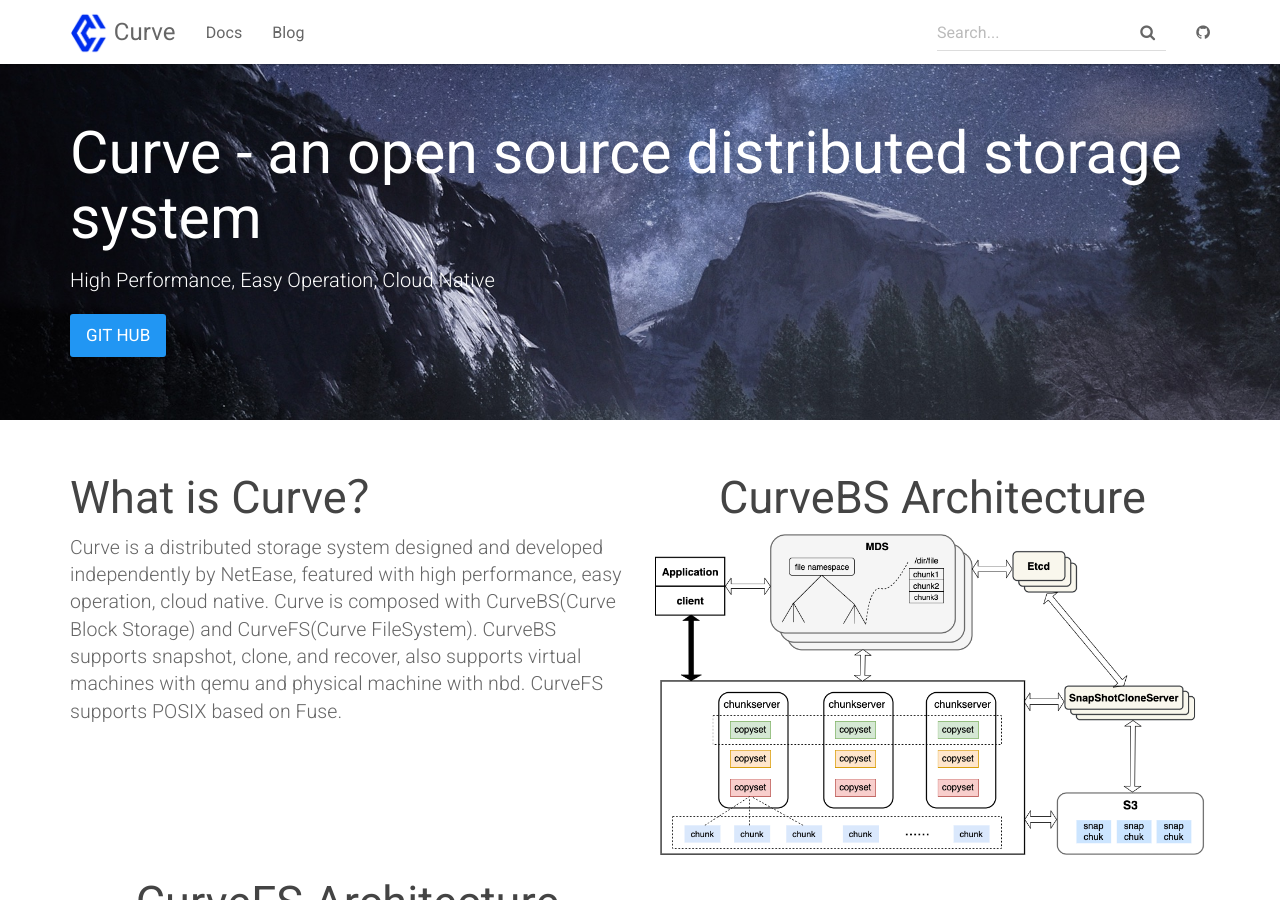
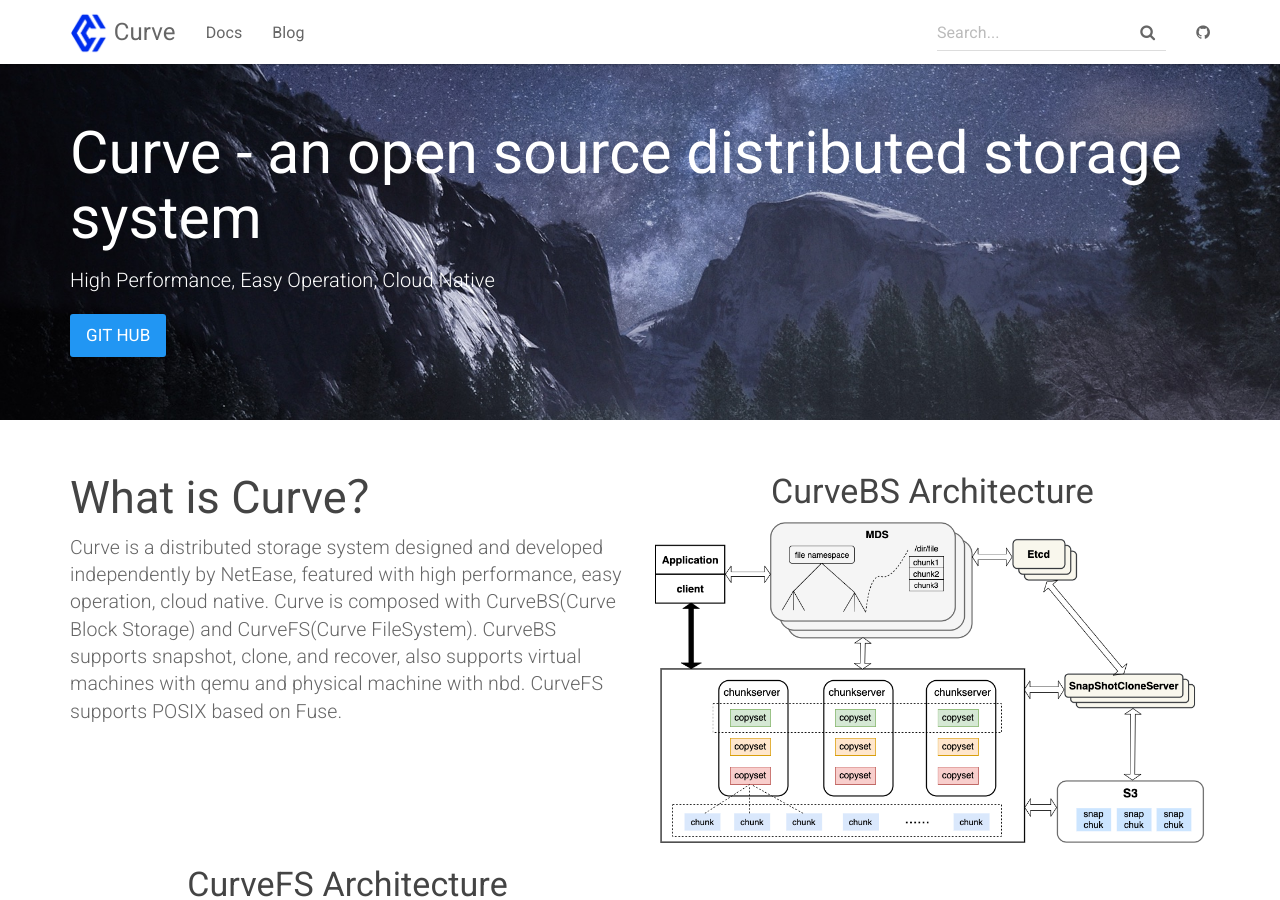
Before and after one commit to opencurve/homepage, a Jekyll site: the page built from index.html, in a window 1280 px wide and 900 px high. Built offline with Jekyll 4.4.1, drawn with Linux system fonts in a browser that asks for light colours.

Commit message:
Update index.html

```diff
--- a/index.html
+++ b/index.html
@@ -17,11 +17,11 @@
               <p class="lead">Curve is a distributed storage system designed and developed independently by NetEase, featured with high performance, easy operation, cloud native. Curve is composed with CurveBS(Curve Block Storage) and CurveFS(Curve FileSystem). CurveBS supports snapshot, clone, and recover, also supports virtual machines with qemu and physical machine with nbd. CurveFS supports POSIX based on Fuse.</p>
         </div>
         <div class="col-md-6 text-center">
-            <h2 class="header-light regular-pad">CurveBS Architecture</h2>
+            <h3 class="header-light regular-pad">CurveBS Architecture</h3>
             <img src="{{ "/assets/img/architecture_snap.png" | relative_url }}" alt="Curve logo" class="img-responsive">
         </div>
         <div class="col-md-6 text-center">
-            <h2 class="header-light regular-pad">CurveFS Architecture</h2>
+            <h3 class="header-light regular-pad">CurveFS Architecture</h3>
             <img src="{{ "/assets/img/architecture_fs.png" | relative_url }}" alt="Curve logo" class="img-responsive">
         </div>
     </div>
```
